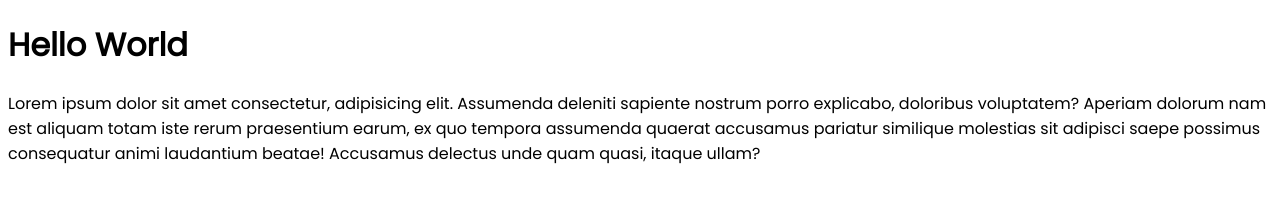
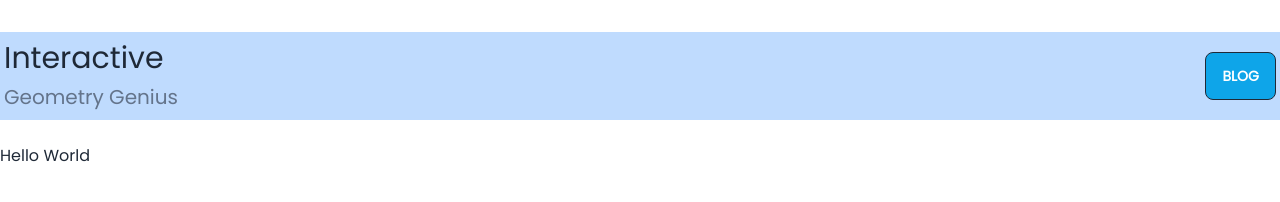
Before and after one commit to bdahsan1999wd/geometry-genius-resources, a plain HTML site: page index.html in a window 1280 px wide. Drawn offline with nearby package versions, Linux system fonts and the light colour scheme.

Commit message:
navbar and blog js file added

```diff
--- a/index.html
+++ b/index.html
@@ -1,5 +1,5 @@
 <!DOCTYPE html>
-<html lang="en">
+<html lang="en" data-theme="fantasy">
 
 <head>
     <meta charset="UTF-8">
@@ -7,6 +7,10 @@
     <meta name="viewport" content="width=device-width, initial-scale=1.0">
     <!----- css style link added ----->
     <link rel="stylesheet" href="css/style.css">
+
+    <!----- daisy UI link added ----->
+    <link href="https://cdn.jsdelivr.net/npm/daisyui@2.50.1/dist/full.css" rel="stylesheet" type="text/css" />
+    <script src="https://cdn.tailwindcss.com"></script>
 
     <!----- google fonts added ----->
     <link rel="preconnect" href="https://fonts.googleapis.com">
@@ -20,17 +24,32 @@
 <body>
     <!----- heading section start ----->
     <header>
-        <h1>Hello World</h1>
+        <!----- navbar start ----->
+        <div class="navbar bg-blue-200 mt-8 lg:px-1">
+            <div class="navbar-start">
+                <a class="text-3xl font-medium">Interactive<br><span class=" text-xl text-slate-500">Geometry
+                        Genius</span></a>
+            </div>
+            <div class="navbar-end">
+                <a id="blog-page" class="btn bg-sky-500 text-white">Blog</a>
+            </div>
+        </div>
+        <!----- navbar end ----->
     </header>
+    <!----- heading section end ----->
 
     <!----- main section start ----->
     <main>
-        <p>Lorem ipsum dolor sit amet consectetur, adipisicing elit. Assumenda deleniti sapiente nostrum porro explicabo, doloribus voluptatem? Aperiam dolorum nam est aliquam totam iste rerum praesentium earum, ex quo tempora assumenda quaerat accusamus pariatur similique molestias sit adipisci saepe possimus consequatur animi laudantium beatae! Accusamus delectus unde quam quasi, itaque ullam?</p>
+        <br>
+        <h1>Hello World</h1>
     </main>
+    <!----- main section end ----->
 
     <!----- js script link added ----->
     <script src="js/script.js"></script>
 
+    <script src="js/blog.js"></script>
+
 </body>
 
 </html>
--- /dev/null
+++ b/js/blog.js
@@ -0,0 +1,3 @@
+document.getElementById('blog-page').addEventListener('click', function(){
+    window.location.href = 'blog.html';
+});
```
